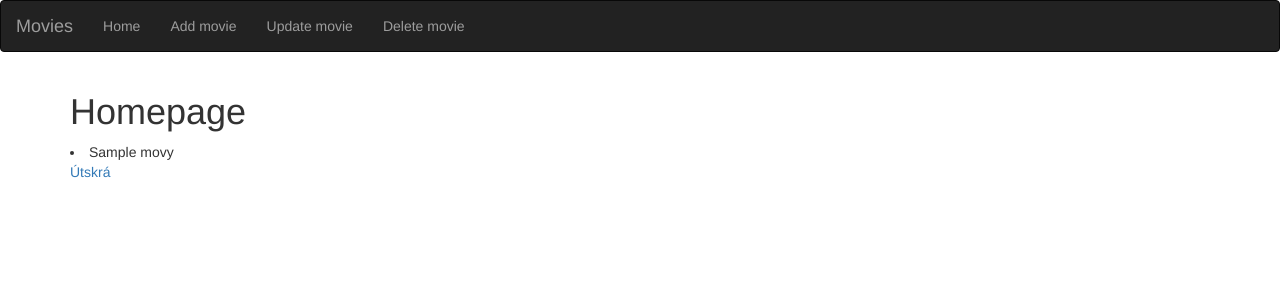
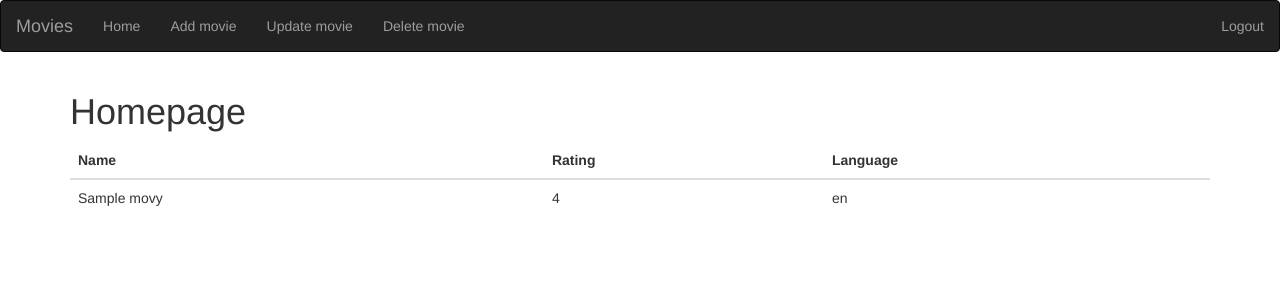
Before and after one commit to aristeinn/vfor4-gagn2-lokaverkefni, a PHP site: page /homepage in a window 1280 px wide. Shown: the top 300 px of the page. Run offline with PHP 8.4, Linux system fonts and the light colour scheme; tables that the repository leaves empty or names only in its code hold one stand-in row (values such as "Sample post").

Commit message:
login/logout works

```diff
--- a/controllers/login-post.php
+++ b/controllers/login-post.php
@@ -33,6 +33,7 @@ if(isset($_POST["username"], $_POST["password"]))
 	else
 	{
 		redirect('/register');
-
+		//$message = "wrong answer";
+		//echo "<script type='text/javascript'>alert('$message');</script>";
 	}
 }
--- a/controllers/register-post.php
+++ b/controllers/register-post.php
@@ -15,4 +15,4 @@ $insertStatement->bindParam(':password', $hash_password);
 
 $insertStatement->execute();
 
-redirect('/login');
+redirect('login');
--- a/core/helpers.php
+++ b/core/helpers.php
@@ -9,6 +9,8 @@ function dd($data)
 
 function redirect($path)
 {
+	$path = trim($path, '/');
+
 	header("Location: /{$path}");
 }
 
--- a/routes.php
+++ b/routes.php
@@ -9,7 +9,7 @@ $router->get('/updatemovie', 'controllers/update-movie.php');
 $router->get('/deletemovie', 'controllers/delete-movie.php');
 
 $router->post('/register', 'controllers/register-post.php');
-$router->post('/login', 'controllers/login-post.php');
+$router->post('/login-post', 'controllers/login-post.php');
 $router->post('/movie-post', 'controllers/movie-post.php');
 $router->post('/movie-update', 'controllers/movie-update.php');
 $router->post('/movie-delete', 'controllers/movie-delete.php');
--- a/views/add-movie.view.php
+++ b/views/add-movie.view.php
@@ -11,11 +11,7 @@
 			<button type="submit">Add</button>
 	</form>
 
-	<?php foreach($movies as $movie): ?>
-			<li>
-				<?= $movie->name; ?>
-			</li>
-	<?php endforeach; ?>
+	<?php require 'partials/movieTable.view.php'; ?>
 </div>
 
 <?php require 'partials/footer.view.php'; ?>
--- a/views/homepage.view.php
+++ b/views/homepage.view.php
@@ -10,13 +10,7 @@ session_start();
 
 	<h1>Homepage</h1>
 
-	<?php foreach($movies as $movie): ?>
-		<li>
-			<?= $movie->name; ?>
-		</li>
-	<?php endforeach; ?>
-
-	<a href="/logout">Útskrá</a>
+	<?php require 'partials/movieTable.view.php'; ?>
 
 </div>
 
--- a/views/login.view.php
+++ b/views/login.view.php
@@ -1,7 +1,9 @@
 <?php require 'partials/head.view.php'; ?>
+
 <div class="container">
 	<h1>Innskráning</h1>
-	<form method="POST" action="/login"><br>
+	<form method="POST" action="/login-post">
+		<br>
 		<div style="font-weight: bold;">Notendanafn</div>
 		<input type="text" name="username" placeholder="Nafn"><br><br>
 		<div style="font-weight: bold;">Lykilorð</div>
--- /dev/null
+++ b/views/partials/movieTable.view.php
@@ -0,0 +1,24 @@
+<table class="table table-hover">
+	<thead>
+		<tr>
+			<th>Name</th>
+			<th>Rating</th>
+			<th>Language</th>
+		</tr>
+	</thead>
+	<?php foreach($movies as $movie): ?>
+	<tbody>
+		<tr>
+			<td>
+				<?= $movie->name; ?>
+			</td>
+			<td>
+				<?= $movie->rating; ?>
+			</td>
+			<td>
+				<?= $movie->lang; ?>
+			</td>
+		</tr>
+	</tbody>
+	<?php endforeach; ?>
+</table>
--- a/views/partials/nav.view.php
+++ b/views/partials/nav.view.php
@@ -1,13 +1,16 @@
 <nav class="navbar navbar-inverse">
   <div class="container-fluid">
     <div class="navbar-header">
-      <a class="navbar-brand" href="/">Movies</a>
+      <a class="navbar-brand" href="/homepage">Movies</a>
     </div>
     <ul class="nav navbar-nav">
-      <li><a href="/">Home</a></li>
+      <li><a href="/homepage">Home</a></li>
       <li><a href="/addmovie">Add movie</a></li>
       <li><a href="/updatemovie">Update movie</a></li>
       <li><a href="/deletemovie">Delete movie</a></li>
     </ul>
+    <ul class="nav navbar-nav navbar-right">
+      <li><a href="/">Logout</a></li>
+    </ul>
   </div>
 </nav>
--- a/views/register.view.php
+++ b/views/register.view.php
@@ -10,7 +10,7 @@
 			<button type="submit">Nýskrá</button>
 	</form>
 	<br>
-	<a href="views/login.view.php">Innskráning</a>
+	<a href="/login">Innskráning</a>
 </div>
 
 
--- a/views/update-movie.view.php
+++ b/views/update-movie.view.php
@@ -20,11 +20,7 @@
 		</form>
 
 
-		<?php foreach($movies as $movie): ?>
-			<li>
-				<?= $movie->name; ?>
-			</li>
-		<?php endforeach; ?>
+		<?php require 'partials/movieTable.view.php'; ?>
 
 </div>
 
```
Also changed, not shown: views/delete-movie.view.php (+1 -7 lines).
